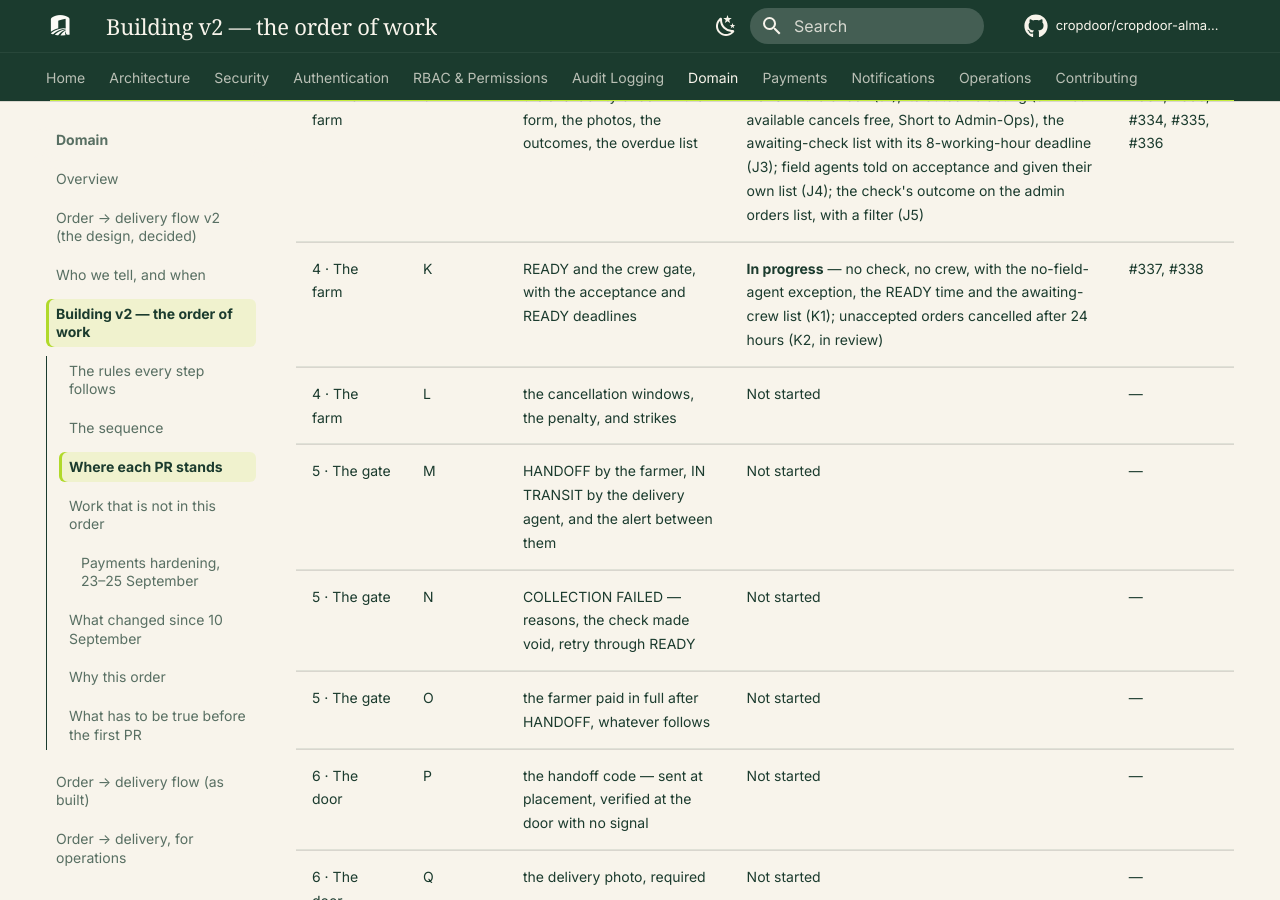
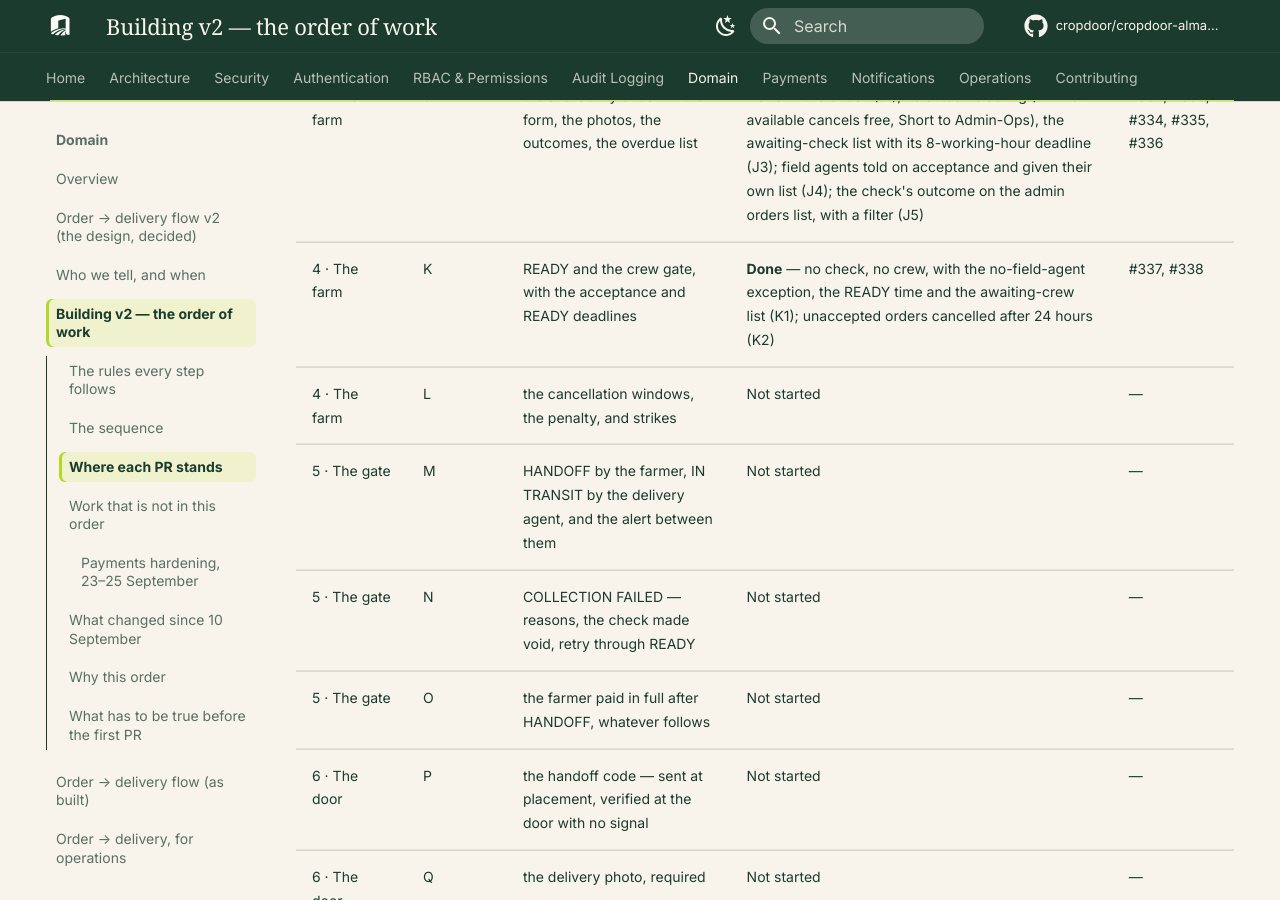
Before and after one commit to cropdoor/cropdoor-almanac, an MkDocs documentation site: the page built from docs/domain/order-delivery-flow-v2-build-order.md, in a window 1280 px wide and 900 px high, scrolled down 7218 px. Built offline with MkDocs 1.6.1 and Material for MkDocs 9.7.7, drawn with Linux system fonts in a browser that asks for light colours; some web fonts are replaced; comment, search, counter and statistics services are not loaded.

Commit message:
tracker: K is done (#337, #338)

```diff
--- a/docs/domain/order-delivery-flow-v2-build-order.md
+++ b/docs/domain/order-delivery-flow-v2-build-order.md
@@ -71,7 +71,7 @@ The one place that says what is finished. A PR is **Done** only once it is merge
 | 3 · Money rails | H | the payout run reads the ledger and skips a disputed order | **Done** | #276 |
 | 3 · Money rails | I | refund a cash buyer by mobile money — and collect the buyer payout destination nothing else collects | **Done** | #317 |
 | 4 · The farm | J | the availability check — the form, the photos, the outcomes, the overdue list | **Done** — the check (J1), its outcome acting (J2: Not available cancels free, Short to Admin-Ops), the awaiting-check list with its 8-working-hour deadline (J3); field agents told on acceptance and given their own list (J4); the check's outcome on the admin orders list, with a filter (J5) | #332, #333, #334, #335, #336 |
-| 4 · The farm | K | READY and the crew gate, with the acceptance and READY deadlines | **In progress** — no check, no crew, with the no-field-agent exception, the READY time and the awaiting-crew list (K1); unaccepted orders cancelled after 24 hours (K2, in review) | #337, #338 |
+| 4 · The farm | K | READY and the crew gate, with the acceptance and READY deadlines | **Done** — no check, no crew, with the no-field-agent exception, the READY time and the awaiting-crew list (K1); unaccepted orders cancelled after 24 hours (K2) | #337, #338 |
 | 4 · The farm | L | the cancellation windows, the penalty, and strikes | Not started | — |
 | 5 · The gate | M | HANDOFF by the farmer, IN TRANSIT by the delivery agent, and the alert between them | Not started | — |
 | 5 · The gate | N | COLLECTION FAILED — reasons, the check made void, retry through READY | Not started | — |
```
